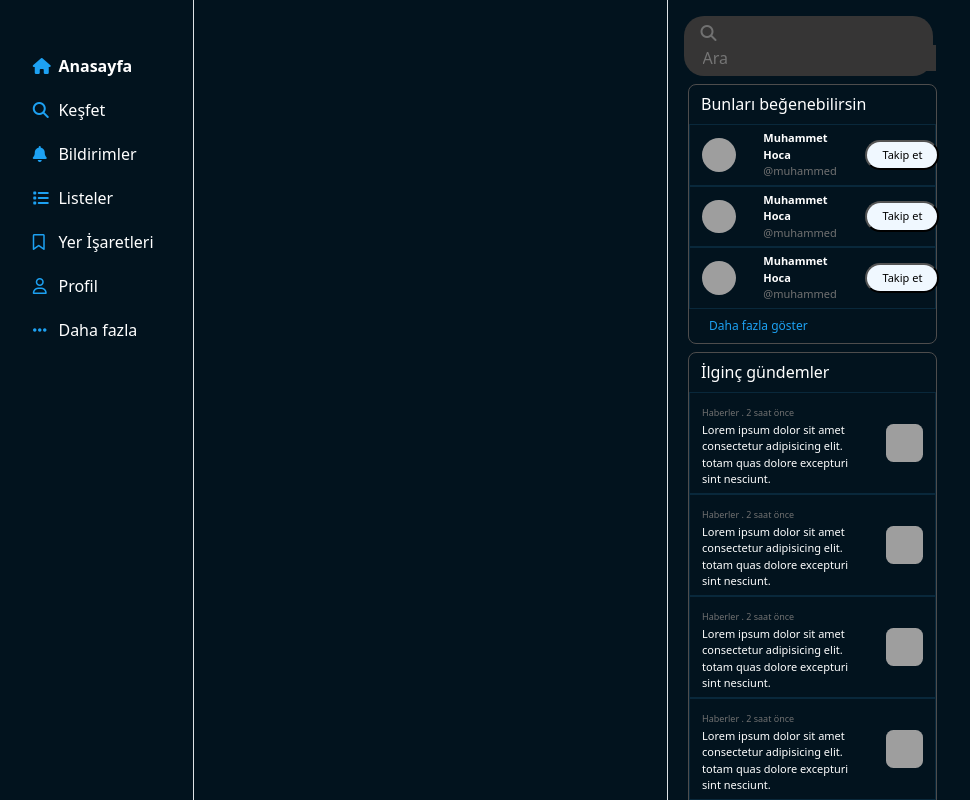
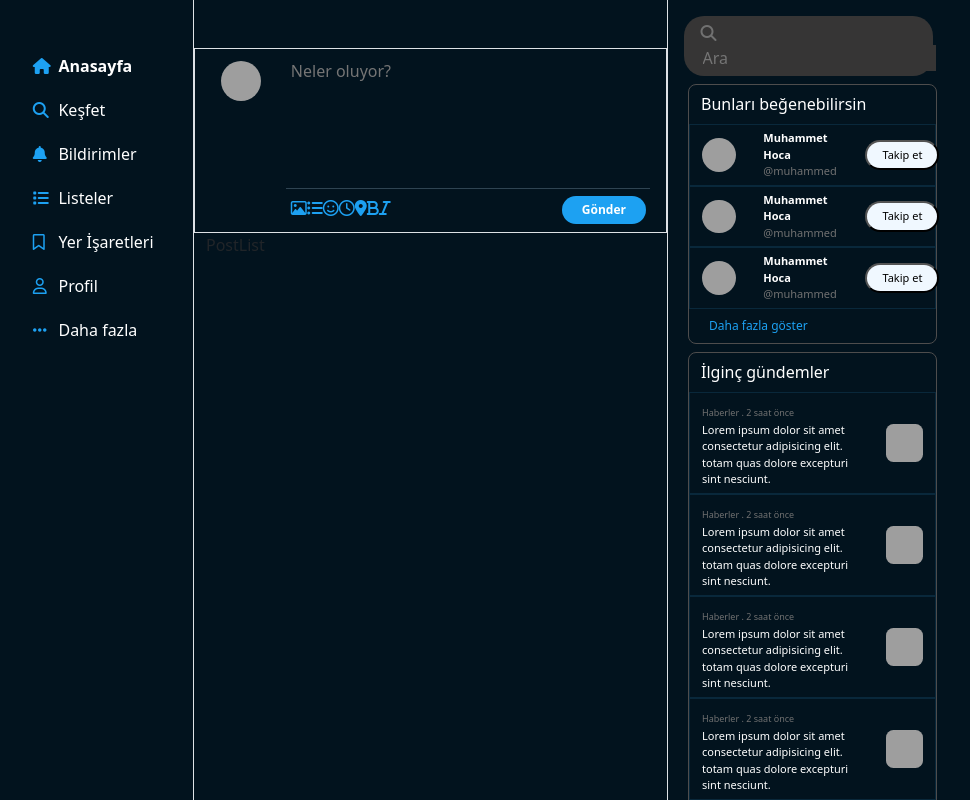
Before and after one commit to bilgejava6/JavaBoost15_Proje_java15x, a React (Create React App) app: page / in a window 1280 px wide. Shown: the top 800 px of the page, without its empty margins (162-1132 px from the left). Built offline with nearby package versions, Linux system fonts and the light colour scheme; grey boxes are pictures that could not be loaded.

Commit message:
new post comment düzenlendi

```diff
--- /dev/null
+++ b/src/component/molecules/SharePost.css
@@ -0,0 +1,37 @@
+.x-new-post-avatar{
+    width: 40px;
+    height: 40px;
+    border-radius: 40px;
+
+}
+
+.x-new-post-comment{
+    background-color: transparent;
+    border: none;
+    outline: none;
+    color: white;
+    resize: none;
+}
+
+.x-new-post-btn-send{
+    padding: 5px;
+    padding-left: 20px;
+    padding-right: 20px;
+    border-radius: 20px;
+    color: white;
+    background-color: #1da1f2;
+    border: none;
+    font-size: 12px;
+    font-weight: bold;
+}
+
+.x-new-post-btn-send:hover{
+    background-color: #0697f1;
+}
+
+.x-new-post-bottom-line{
+    margin: 7px;
+    height: 1px;
+    color: #b2d5eb;
+    width: 96%;
+}
--- /dev/null
+++ b/src/component/molecules/SharePost.tsx
@@ -0,0 +1,37 @@
+import React from 'react'
+import './SharePost.css'
+function NewPost() {
+  return (
+    <div>
+      <div className="row border mt-5 p-2">
+        <div className="col-2 text-center mt-1">
+          <img className='x-new-post-avatar' src="https://picsum.photos/100/100" alt="" />
+        </div>
+        <div className="col-10">
+          <div className="row">
+              <textarea className='x-new-post-comment' rows={5}placeholder='Neler oluyor?' ></textarea>
+          </div>
+          <div className="row">
+            <hr className='x-new-post-bottom-line'/>
+          </div>
+          <div className="row">
+              <div className="col-8">
+                <i className="fa-regular fa-image" style={{color: '#1da1f2'}}></i>
+                <i className="fa-solid fa-list-ul" style={{color: '#1da1f2'}}></i>
+                <i className="fa-regular fa-face-smile"  style={{color: '#1da1f2'}}></i>
+                <i className="fa-regular fa-clock"  style={{color: '#1da1f2'}}></i>
+                <i className="fa-solid fa-location-dot"  style={{color: '#1da1f2'}}></i>
+                <i className="fa-solid fa-bold"  style={{color: '#1da1f2'}}></i>
+                <i className="fa-solid fa-italic"  style={{color: '#1da1f2'}}></i>
+              </div>
+              <div className="col-4 text-end">
+                  <input type="button" value="Gönder" className='x-new-post-btn-send' />
+              </div>
+          </div>
+        </div>
+      </div>
+    </div>
+  )
+}
+
+export default NewPost
--- /dev/null
+++ b/src/component/organisms/PostList.tsx
@@ -0,0 +1,9 @@
+import React from 'react'
+
+function PostList() {
+  return (
+    <div>PostList</div>
+  )
+}
+
+export default PostList
--- a/src/page/HomePage.tsx
+++ b/src/page/HomePage.tsx
@@ -4,6 +4,8 @@ import './HomePage.css'
 import SearchInput from '../component/atoms/SearchInput'
 import FollowSuggestionList from '../component/molecules/FollowSuggestionList'
 import TrendList from '../component/molecules/TrendList'
+import NewPost from '../component/molecules/SharePost'
+import PostList from '../component/organisms/PostList'
 function HomePage() {
   return (
     <div className="container">
@@ -12,7 +14,12 @@ function HomePage() {
            <LeftMenuComponent />
         </div>
         <div className="col-5 border-start border-end">
-
+            <div className="row">
+                <NewPost />
+            </div>
+            <div className="row">
+                <PostList />
+            </div>
         </div>
         <div className="col-4">
           <div className="row mt-3">
```
